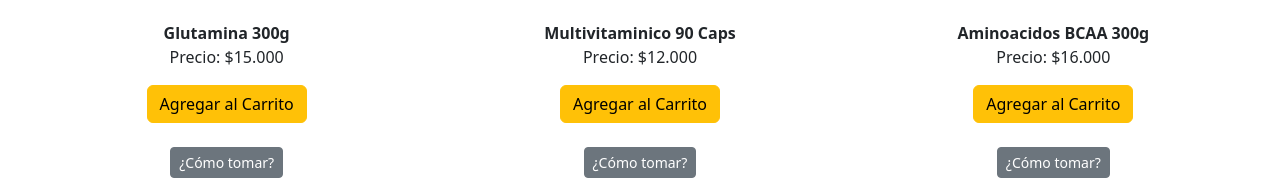
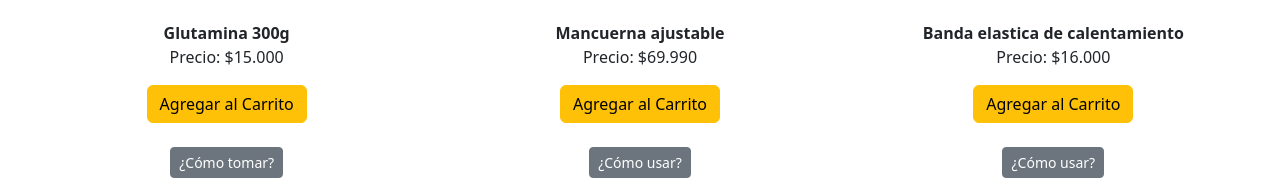
Before and after one commit to akuma-87/fitlab, a plain HTML site: page index.html in a window 1280 px wide. Shown: the part 780-971 px from the top of the page. Drawn offline with nearby package versions, Linux system fonts and the light colour scheme.

Commit message:
Ajustes en hoja de inicio(productos)

```diff
--- a/index.html
+++ b/index.html
@@ -66,20 +66,20 @@
 
 
             <td width="33%" align="center">
-                <img src="multivitaminico.jpg" width="150" height="150"><br><br>
-                <b>Multivitaminico 90 Caps</b><br>
-                <p>Precio: $12.000</p>
-                <button class="btn btn-warning" onclick="agregarAlCarrito('Multivitaminico', 12000)">Agregar al Carrito</button><br><br>
-                <button class="btn btn-sm btn-secondary" onclick="alert('Instrucción: Toma 1 cápsula en la mañana junto con el desayuno.')">¿Cómo tomar?</button>
+                <img src="mancuerna.jpg" width="150" height="150"><br><br>
+                <b>Mancuerna ajustable</b><br>
+                <p>Precio: $69.990</p>
+                <button class="btn btn-warning" onclick="agregarAlCarrito('Mancuerna ajustable', 12000)">Agregar al Carrito</button><br><br>
+                <button class="btn btn-sm btn-secondary" onclick="alert('Instrucción: Gira la mancuerna para ajustar los pesos a tu gusto')">¿Cómo usar?</button>
             </td>
 
 
             <td width="33%" align="center">
-                <img src="bcaa.jpg" width="150" height="150"><br><br>
-                <b>Aminoacidos BCAA 300g</b><br>
+                <img src="Banda elastica" width="150" height="150"><br><br>
+                <b>Banda elastica de calentamiento</b><br>
                 <p>Precio: $16.000</p>
-                <button class="btn btn-warning" onclick="agregarAlCarrito('BCAA 300g', 16000)">Agregar al Carrito</button><br><br>
-                <button class="btn btn-sm btn-secondary" onclick="alert('Instrucción: Mezcla 1 scoop en tu botella de agua y bébelo durante el entrenamiento.')">¿Cómo tomar?</button>
+                <button class="btn btn-warning" onclick="agregarAlCarrito('Banda elastica resistencia 55kg', 16000)">Agregar al Carrito</button><br><br>
+                <button class="btn btn-sm btn-secondary" onclick="alert('Instrucción: Toma tu banda elastica y realiza movimientos rotativos dependiendo el musculo que quieras calentar.')">¿Cómo usar?</button>
             </td>
         </tr>
     </table>
```
